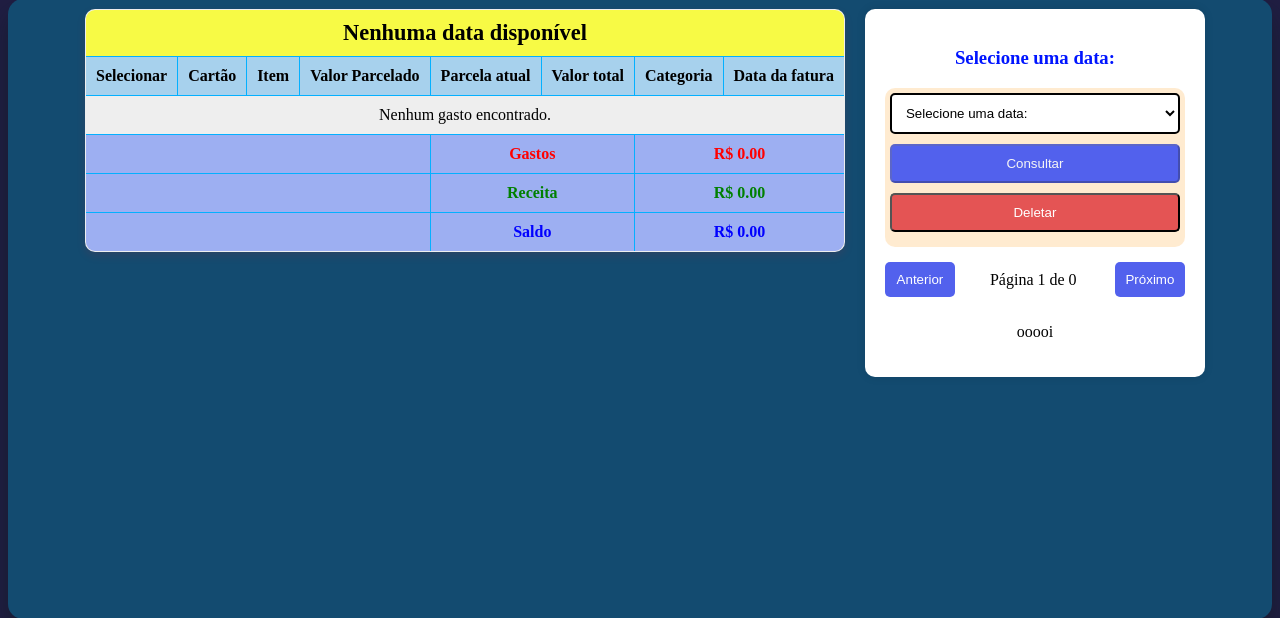
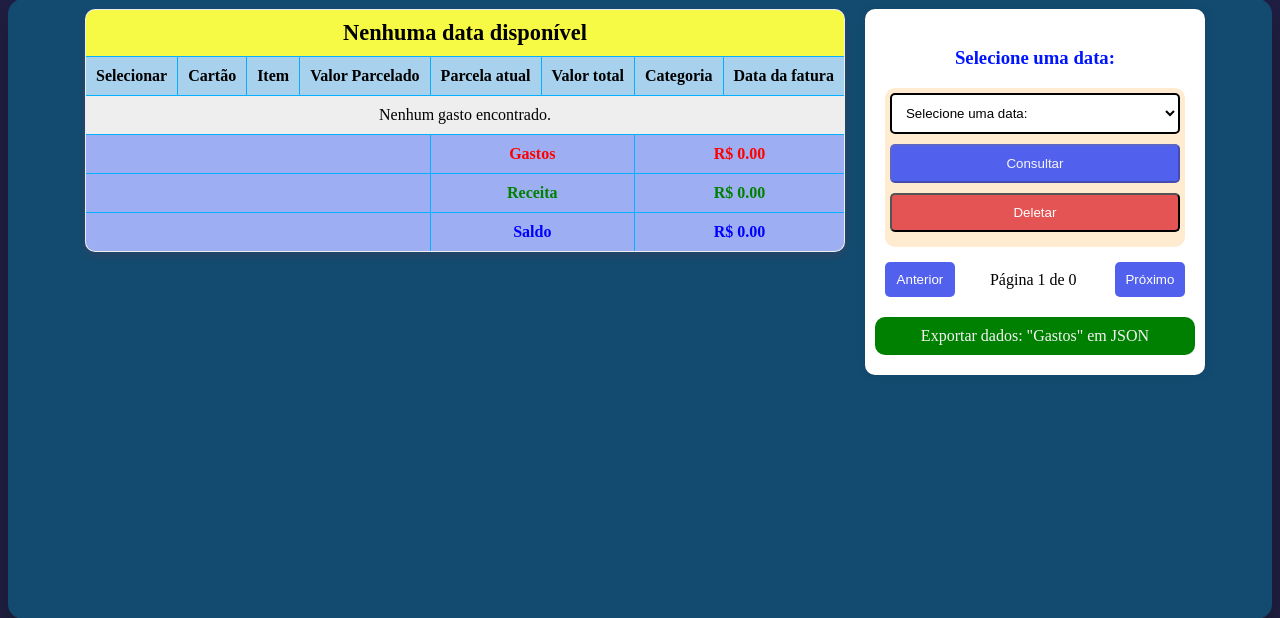
Before and after one commit to MuriloCassuce-hub/despesas, a Django app: page /gastosMensais in a window 1280 px wide. Shown: the part 181-799 px from the top of the page. Run offline with Django 5.2, Linux system fonts and the light colour scheme; a user stored in the database is signed in; data comes from the database, SQL or seed files in the repository; both versions use the stored data as it was after the commit; some libraries are stand-ins or nearby versions.

Commit message:
Limitação para o teste, importação de arquivos, add exportação json

```diff
--- a/usuarios/templates/usuarios/gastosMensais.html
+++ b/usuarios/templates/usuarios/gastosMensais.html
@@ -198,6 +198,16 @@
         .h3Info{
         color: rgb(0, 21, 255);
         }
+
+        #ExportarTodosDados{
+            margin-top: 10px;
+            background-color: green;
+            border-radius: 10px;
+            padding: 10px;
+            color: whitesmoke;
+            width: 100%;
+            text-align: center;
+        }
     </style>
 
 
@@ -282,7 +292,7 @@
                 <span id="pageInfo2">Página {{ page_obj.number }} de {{ page_obj.paginator.num_pages }}</span>
                 <button id="proxPag2">Próximo</button>
             </div>
-            <p>ooooi</p>
+            <a id="ExportarTodosDados" href="{% url 'gastosMensais' %}?download=json" class="button" download >Exportar dados: "Gastos" em JSON</a>
         </div>
     </div>
     <h1 id="h1Despesas" >Visualização de dados</h1>
--- a/usuarios/templates/usuarios/usuario.html
+++ b/usuarios/templates/usuarios/usuario.html
@@ -13,7 +13,7 @@
                 <li><a id="paginatualGastosIndividuais" href="{% url 'gastosIndividuais' %}">Gastos por cartões</a></li>
                 <li><a id="paginatualGastosMensais" href="{% url 'gastosMensais' %}">Gastos Mensais</a></li>
                 <li><a id="paginatualImportarGastos" href="{% url 'ImportarGastos' %}">Importar Gastos</a></li>
-                <li><a id="Logout"href="{% url 'logout' %}">Log out</a></li>
+                <li><a style="color: greenyellow;" id="Logout"href="{% url 'logout' %}">Log out</a></li>
 
             </ul>
         </nav>
--- a/usuarios/urls.py
+++ b/usuarios/urls.py
@@ -12,4 +12,5 @@ urlpatterns = [
     path('register/', views.register, name='register'),
     path('AdicionarSaldo/', views.AdicionarSaldo, name='AdicionarSaldo'),
     path('ImportarGastos/',views.ImportarGastos, name='ImportarGastos'),
+    path('FimDoTeste/', views.FimDoTeste, name='FimDoTeste'),
 ]
--- a/usuarios/views.py
+++ b/usuarios/views.py
@@ -10,6 +10,7 @@ from decimal import Decimal
 from datetime import datetime
 from .corrigir_meses import suprir_meses, corrigir_linha_temporal
 import pandas as pd
+import json
 
 
 #Verificação index
@@ -17,6 +18,14 @@ def index(request):
 
     if not request.user.is_authenticated:
         return HttpResponseRedirect(reverse("login"))
+
+    LimiteDadosGastosUsuarios = Gastos.objects.filter(usuario=request.user)
+    LimiteDadosGastosUsuarios_list = list(LimiteDadosGastosUsuarios)
+    LimiteDadosReceitasUsuarios = EntradaDinheiro.objects.filter(usuario=request.user)
+    LimiteDadosReceitasUsuarios_list = list(LimiteDadosReceitasUsuarios)
+
+    if len(LimiteDadosReceitasUsuarios_list) > 150 or len(LimiteDadosGastosUsuarios_list) > 150:
+        return HttpResponseRedirect(reverse("FimDoTeste"))
 
     return HttpResponseRedirect(reverse("gastosMensais"))
 
@@ -50,6 +59,14 @@ def ImportarGastos(request):
     if not request.user.is_authenticated:
         return HttpResponseRedirect(reverse("login"))
 
+    LimiteDadosGastosUsuarios = Gastos.objects.filter(usuario=request.user)
+    LimiteDadosGastosUsuarios_list = list(LimiteDadosGastosUsuarios)
+    LimiteDadosReceitasUsuarios = EntradaDinheiro.objects.filter(usuario=request.user)
+    LimiteDadosReceitasUsuarios_list = list(LimiteDadosReceitasUsuarios)
+
+    if len(LimiteDadosReceitasUsuarios_list) > 150 or len(LimiteDadosGastosUsuarios_list) > 150:
+        return HttpResponseRedirect(reverse("FimDoTeste"))
+
     CATEGORIA_GASTO = [
         ("Alimentação", "Alimentação"),
         ("Transporte", "Transporte"),
@@ -72,45 +89,67 @@ def ImportarGastos(request):
 
         try:
             df = pd.read_excel(arquivo)
-            for i, row in df.iterrows():
-                if all(pd.notnull([row['cartao'], row['item'], row['valor'], row['parcelas'], row['categoria'], row['data_primeira_parcela']])):
-                    cartao = row['cartao'].capitalize()
-                    item = row['item'].capitalize()
-                    valor = row['valor']
-                    parcelas = int(row['parcelas'])
-                    categoria = row['categoria'].capitalize()
-                    data_primeira_parcela = str(row['data_primeira_parcela'])
+            df_sem_vazios = df.dropna(subset=['cartao', 'item', 'valor', 'parcelas', 'categoria', 'data_primeira_parcela'])
+            num_linhas_sem_vazios = df_sem_vazios.shape[0]
+            if num_linhas_sem_vazios > 50:
+                mensagem = "Quantidade de dados não permitida para teste. Caso deseje adicionar mais que 50 dados, me contate no linkedin."
+                return render(request, 'usuarios/ImportarGastos.html', {"mensagem": mensagem})
 
-                    categorias_permitidas = [c[0] for c in CATEGORIA_GASTO]
-                    if categoria not in categorias_permitidas:
-                        mensagem = f"Erro: Categoria '{categoria}' não é válida. Certifique-se que está seguindo o modelo padrão."
-                        return render(request, 'usuarios/ImportarGastos.html', {"mensagem": mensagem})
+            if num_linhas_sem_vazios > 10:
+                max_parcelas = 20
+            else:
+                max_parcelas = 50
 
-                    try:
-                        data_inicial = datetime.strptime(data_primeira_parcela, "%m/%Y")
-                    except ValueError:
-                        mensagem = f"Erro: Formato de data inválido em {data_primeira_parcela}. Certifique-se que está seguindo o modelo padrão."
-                        return render(request, 'usuarios/ImportarGastos.html', {"mensagem": mensagem})
+            if (df_sem_vazios['parcelas'] > max_parcelas).any():
+                mensagem = f"Erro: O campo 'parcelas' contém valores superiores a {max_parcelas} para o número de linhas importadas. Verifique e tente novamente."
+                return render(request, 'usuarios/ImportarGastos.html', {"mensagem": mensagem})
 
-                    copia_mes = data_inicial.month
-                    copia_ano = data_inicial.year
 
-                    for i in range(1, parcelas + 1):
-                        parcela_atual = f"{i}/{parcelas}"
-                        if i == 1:
-                            data_inicial_formatada = f"{str(copia_mes).zfill(2)}/{str(copia_ano)}"
-                        else:
-                            copia_mes += 1
-                            if copia_mes > 12:
-                                copia_mes = 1
-                                copia_ano += 1
-                            data_inicial_formatada = f"{str(copia_mes).zfill(2)}/{str(copia_ano)}"
+            else:
+                total_registros = 0
+                for i, row in df.iterrows():
+                    if all(pd.notnull([row['cartao'], row['item'], row['valor'], row['parcelas'], row['categoria'], row['data_primeira_parcela']])):
+                        cartao = row['cartao'].capitalize()
+                        item = row['item'].capitalize()
+                        valor = row['valor']
+                        parcelas = int(row['parcelas'])
+                        categoria = row['categoria'].capitalize()
+                        data_primeira_parcela = str(row['data_primeira_parcela'])
 
-                        p = Gastos.objects.create(
-                            cartao=cartao, categoria=categoria, item=item, valor=valor,
-                            parcelas=parcela_atual, parcelado=parcelas,
-                            data_inicial=data_inicial_formatada, usuario=request.user
-                        )
+                        categorias_permitidas = [c[0] for c in CATEGORIA_GASTO]
+                        if categoria not in categorias_permitidas:
+                            mensagem = f"Erro: Categoria '{categoria}' não é válida. Certifique-se que está seguindo o modelo padrão."
+                            return render(request, 'usuarios/ImportarGastos.html', {"mensagem": mensagem})
+
+                        try:
+                            data_inicial = datetime.strptime(data_primeira_parcela, "%m/%Y")
+                        except ValueError:
+                            mensagem = f"Erro: Formato de data inválido em {data_primeira_parcela}. Certifique-se que está seguindo o modelo padrão."
+                            return render(request, 'usuarios/ImportarGastos.html', {"mensagem": mensagem})
+
+                        copia_mes = data_inicial.month
+                        copia_ano = data_inicial.year
+
+                        for i in range(1, parcelas + 1):
+                            if total_registros >= 500:
+                                mensagem = "Limite de 500 registros atingido. Reduza o número de parcelas ou a quantidade de dados e tente novamente."
+                                return render(request, 'usuarios/ImportarGastos.html', {"mensagem": mensagem})
+                            parcela_atual = f"{i}/{parcelas}"
+                            if i == 1:
+                                data_inicial_formatada = f"{str(copia_mes).zfill(2)}/{str(copia_ano)}"
+                            else:
+                                copia_mes += 1
+                                if copia_mes > 12:
+                                    copia_mes = 1
+                                    copia_ano += 1
+                                data_inicial_formatada = f"{str(copia_mes).zfill(2)}/{str(copia_ano)}"
+
+                            p = Gastos.objects.create(
+                                cartao=cartao, categoria=categoria, item=item, valor=valor,
+                                parcelas=parcela_atual, parcelado=parcelas,
+                                data_inicial=data_inicial_formatada, usuario=request.user
+                            )
+                            total_registros += 1
             mensagem = 'Arquivo importado com sucesso!'
 
         except Exception as e:
@@ -124,6 +163,14 @@ def criar_gasto(request):
 
     if not request.user.is_authenticated:
         return HttpResponseRedirect(reverse("login"))
+
+    LimiteDadosGastosUsuarios = Gastos.objects.filter(usuario=request.user)
+    LimiteDadosGastosUsuarios_list = list(LimiteDadosGastosUsuarios)
+    LimiteDadosReceitasUsuarios = EntradaDinheiro.objects.filter(usuario=request.user)
+    LimiteDadosReceitasUsuarios_list = list(LimiteDadosReceitasUsuarios)
+
+    if len(LimiteDadosReceitasUsuarios_list) > 150 or len(LimiteDadosGastosUsuarios_list) > 150:
+        return HttpResponseRedirect(reverse("FimDoTeste"))
 
     if request.method == "POST" and "criar_gasto" in request.POST:
         cartao = request.POST.get("cartao").capitalize()
@@ -215,10 +262,18 @@ def criar_gasto(request):
         "graph_json_categoria": graph_json_categoria,
     })
 
-
+#Gastos individuais
 def gastosIndividuais(request):
     if not request.user.is_authenticated:
         return HttpResponseRedirect(reverse("login"))
+
+    LimiteDadosGastosUsuarios = Gastos.objects.filter(usuario=request.user)
+    LimiteDadosGastosUsuarios_list = list(LimiteDadosGastosUsuarios)
+    LimiteDadosReceitasUsuarios = EntradaDinheiro.objects.filter(usuario=request.user)
+    LimiteDadosReceitasUsuarios_list = list(LimiteDadosReceitasUsuarios)
+
+    if len(LimiteDadosReceitasUsuarios_list) > 150 or len(LimiteDadosGastosUsuarios_list) > 150:
+        return HttpResponseRedirect(reverse("FimDoTeste"))
 
     if request.method == 'POST':
         ids_para_deletar = request.POST.get('deletar_selecionados', '')
@@ -251,11 +306,20 @@ def gastosIndividuais(request):
         'total_entrada': total_entrada,
     })
 
-
+def FimDoTeste(request):
+    return render(request, 'usuarios/Fimdoteste.html')
 
 def gastosMensais(request):
     if not request.user.is_authenticated:
         return HttpResponseRedirect(reverse("login"))
+
+    LimiteDadosGastosUsuarios = Gastos.objects.filter(usuario=request.user)
+    LimiteDadosGastosUsuarios_list = list(LimiteDadosGastosUsuarios)
+    LimiteDadosReceitasUsuarios = EntradaDinheiro.objects.filter(usuario=request.user)
+    LimiteDadosReceitasUsuarios_list = list(LimiteDadosReceitasUsuarios)
+
+    if len(LimiteDadosReceitasUsuarios_list) > 150 or len(LimiteDadosGastosUsuarios_list) > 150:
+        return HttpResponseRedirect(reverse("FimDoTeste"))
 
     datas_disponiveis = Gastos.objects.filter(usuario=request.user).values_list('data_inicial', flat=True).distinct()
     lista_datas = list(datas_disponiveis)
@@ -308,6 +372,7 @@ def gastosMensais(request):
         elif agora_formatado not in verifica:
             primeira_data = Gastos.objects.filter(usuario = request.user).values_list('data_inicial', flat=True).distinct()
             consultar_data = primeira_data[0]
+            datas_filtradas = EntradaDinheiro.objects.filter(DataEntradaSaldo=consultar_data, usuario=request.user)
             gastos_filtrados = Gastos.objects.filter(data_inicial=consultar_data, usuario=request.user)
             existencia = 1
             total_receita = sum(entrada.valor_de_entrada for entrada in datas_filtradas)
@@ -322,7 +387,6 @@ def gastosMensais(request):
             total_saldo = sum(entrada.valor_de_entrada for entrada in datas_filtradas) - total_entrada
             total_receita = sum(entrada.valor_de_entrada for entrada in datas_filtradas)
             existencia = 1
-
 
 
 
@@ -372,7 +436,6 @@ def gastosMensais(request):
 
 
     #Por linhas mensais
-
     filtrar_anos = Gastos.objects.filter(usuario=request.user).values_list("data_inicial", flat=True).distinct()
     anos_distintos = sorted(list({data.split("/")[1] for data in filtrar_anos}))
     #Gastos
@@ -495,6 +558,23 @@ def gastosMensais(request):
         )
     graph_json_mensal = fig_mensal.to_json()
 
+    exportar_todos_gastos = Gastos.objects.filter(usuario=request.user).values()
+    exportar_todos_gastos_list = list(exportar_todos_gastos)
+
+    usuario = request.user
+
+    for gasto in exportar_todos_gastos_list:
+        gasto['valor'] = float(gasto['valor'])
+
+    if request.GET.get('download') == 'json':
+        response = HttpResponse(
+            json.dumps(exportar_todos_gastos_list, ensure_ascii=False, indent=4),
+            content_type='application/json'
+        )
+        response['Content-Disposition'] = f'attachment; filename="Gastos.{usuario}.json"'
+        return response
+
+
     return render(request, "usuarios/gastosMensais.html", {
         "gastos": gastos_filtrados,
         "datas_disponiveis": datas_disponiveis_ordenadas,
@@ -506,12 +586,36 @@ def gastosMensais(request):
         "anos_distintos": anos_distintos,
         "existencia": existencia,
         "total_receita": total_receita,
+        "importar_todos_gastos_list": exportar_todos_gastos_list,
     })
 
 def AdicionarSaldo(request):
 
     if not request.user.is_authenticated:
         return HttpResponseRedirect(reverse("login"))
+
+    LimiteDadosGastosUsuarios = Gastos.objects.filter(usuario=request.user)
+    LimiteDadosGastosUsuarios_list = list(LimiteDadosGastosUsuarios)
+    LimiteDadosReceitasUsuarios = EntradaDinheiro.objects.filter(usuario=request.user)
+    LimiteDadosReceitasUsuarios_list = list(LimiteDadosReceitasUsuarios)
+
+    if len(LimiteDadosReceitasUsuarios_list) > 150 or len(LimiteDadosGastosUsuarios_list) > 150:
+        return HttpResponseRedirect(reverse("FimDoTeste"))
+
+    exportar_todas_receitas = EntradaDinheiro.objects.filter(usuario=request.user).values()
+    exportar_todas_receitas_list = list(exportar_todas_receitas)
+    usuario = request.user
+
+    for receita in exportar_todas_receitas_list:
+        receita['valor_de_entrada'] = float(receita['valor_de_entrada'])
+
+    if request.GET.get('download') == 'json':
+        response = HttpResponse(
+            json.dumps(exportar_todas_receitas_list, ensure_ascii=False, indent=4),
+            content_type='application/json'
+        )
+        response['Content-Disposition'] = f'attachment; filename="Receitas.{usuario}.json"'
+        return response
 
     if request.method == 'POST':
 
@@ -573,6 +677,7 @@ def AdicionarSaldo(request):
         "entradadinheiro": datas_filtradas,
         "datas_disponiveis": datas_disponiveis_ordenadas,
         "total_entrada": total_entrada,
+        "importar_todos_gastos_list": exportar_todas_receitas_list,
     })
 
 def register(request):
```
Also changed, not shown: usuarios/templates/usuarios/AdicionarSaldo.html (+10 -0 lines), usuarios/templates/usuarios/Fimdoteste.html (added, +44 -0 lines), db.sqlite3.
